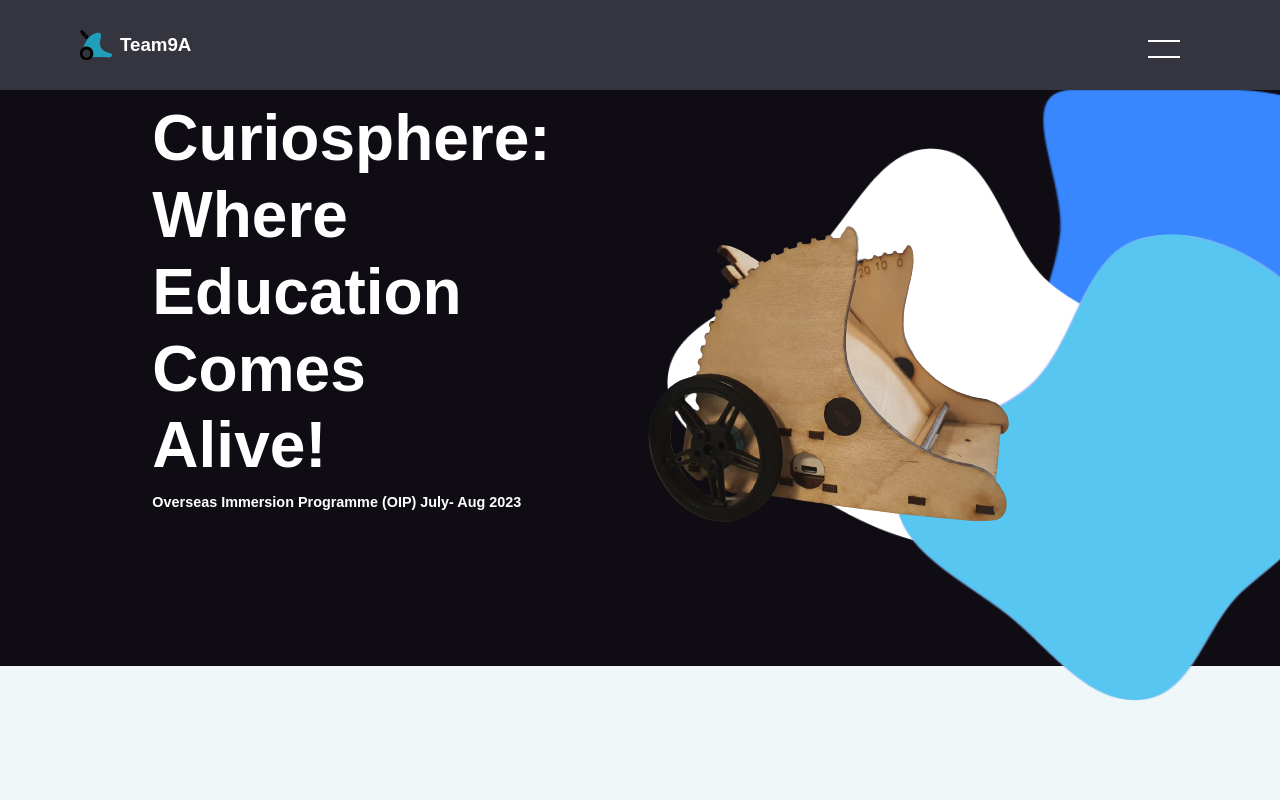
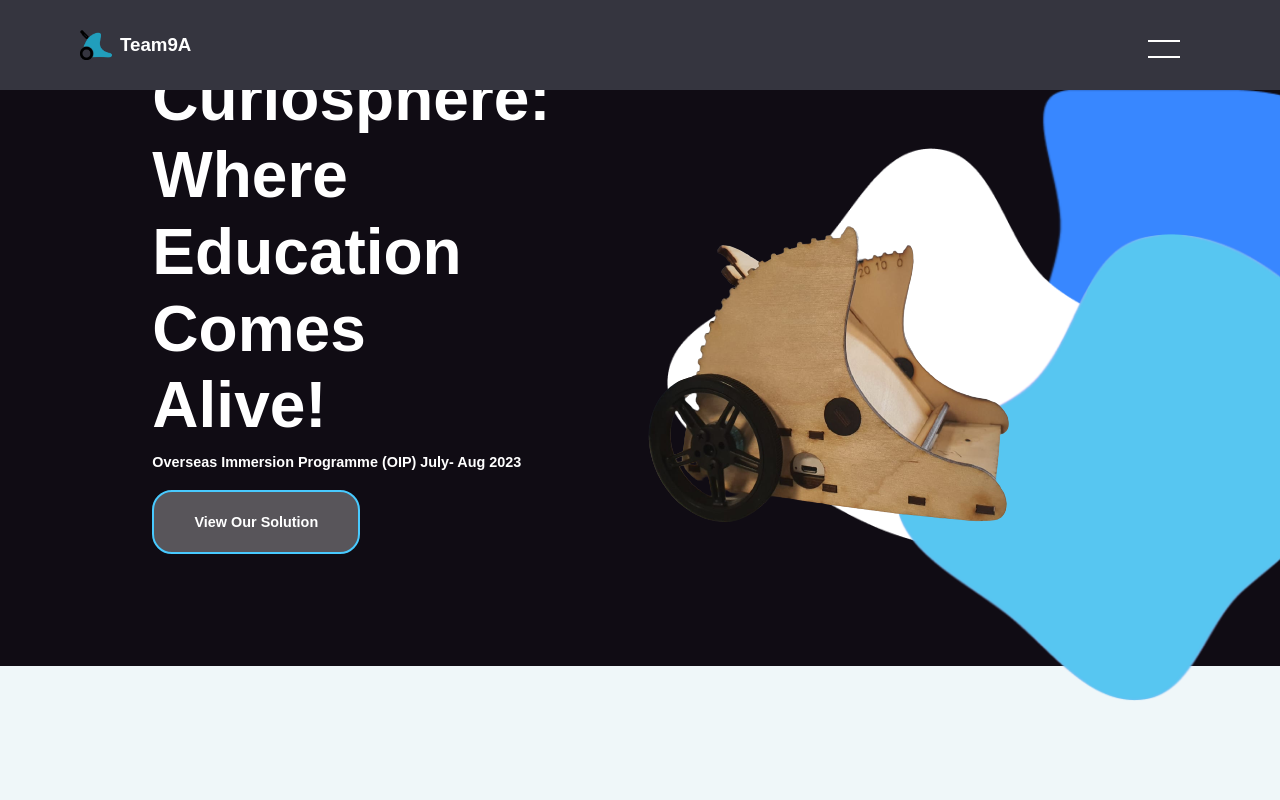
Before and after one commit to Design-and-Innovation-2023/Curiosphere, a React (Create React App) app: page / in a window 1280 px wide. Shown: the top 800 px of the page. Built offline with nearby package versions, Linux system fonts and the light colour scheme.

Commit message:
reflections

```diff
--- a/src/Sections/Hero/index.js
+++ b/src/Sections/Hero/index.js
@@ -178,7 +178,47 @@ const CTA = styled.button`
   }
 `;
 
+const StyledButton = styled.button`
+  background-color: rgba(255, 255, 255, 0.3);
+  color: #fff;
+  padding: 0.5rem 1rem;
+  width: 13rem;
+  height: 4rem;
+  padding: 0 auto;
+  margin-top: 1rem;
+  border: 2px solid #48caff;
+  border-radius: 20px;
+  cursor: pointer;
+  font-size: calc(0.5rem + 0.5vw);
+  font-weight: 700;
+  display: inline-flex;
+  justify-content: center;
+  align-items: center;
+  transition: transform 0.2s;
+
+  @media only screen and (max-width: 48em) {
+    padding: 0.2rem 1rem;
+  }
+  &:hover {
+    transform: scale(1.1);
+  }
+  &:active {
+    transform: scale(0.9);
+  }
+`;
+
 const HeroSection = () => {
+
+  const scrollUp = (id, e) => {
+    e.preventDefault();
+    const element = document.getElementById(id);
+    element.scrollIntoView({
+      behavior: "smooth",
+      block: "start",
+      inline: "nearest",
+    });
+  };
+
   return (
     <HomeSection id="home">
       <Blobs>
@@ -204,11 +244,10 @@ const HeroSection = () => {
               <SubText>
                 Overseas Immersion Programme (OIP) July- Aug 2023
               </SubText>
+            <StyledButton onClick={(e) => scrollUp("solution", e)}>
+            View Our Solution
+          </StyledButton>
           </Wrapper>
-          {/* <CTA>
-            Get in touch &nbsp;
-            <img src={arrow} alt="cta" width="100" height="100" />
-          </CTA> */}
         </Lb>
 
         <MobileSvg
--- a/src/Sections/Reflections/index.js
+++ b/src/Sections/Reflections/index.js
@@ -105,11 +105,13 @@ const Reflections = () => {
         </div>
         <Content>
           <Text>
-            Throughout the 3 weeks spent in University of Glasgow as part of the OIP, we have gotten the chance to meet and work with many different people in a new environment. We are also glad to be part of the process of creating a solution which we hope will be passed on to other groups of designers and expand into something bigger, even after we leave Glasgow. <br /> <br />
+            Throughout the 3 weeks spent in University of Glasgow as part of the OIP, we have gotten the chance to meet and work with many different people in a new environment. <br /> <br />
 
             We've learned a lot of lessons along the way. We realised that the initial step was to build a strong foundation as a team, thus we needed internal agreements or contracts which define the roles that each member should play. Before meeting the project partners we had to align our views and mental models regarding the project so that we can ask useful questions and gain valuable insights during meetings. <br /> <br />
 
-            During prototyping, we get to experiment with different ways to approach the challenge, and also changing our perspectives from us the developers to the end-users when testing the protoypes. This allowed us to fine-tune our designs and improve them based on external feedback and our own takeaways during the whole prototyping process. Some of us had the chance to sharpen our brainstorming skills while others learned the importance of seeing the project from the client's view to form a suitable solution. <br /> <br />
+            During prototyping, we get to experiment with different ways to approach the challenge, and also changing our perspectives from us the developers to the end-users when testing the protoypes. This allowed us to fine-tune our designs and improve them based on external feedback and our own takeaways during the whole prototyping process. We also learned how to improve based on constructive feedback given by our project partners, fellow peers and more. Some of us had the chance to sharpen our brainstorming skills while others learned the significance of seeing the project from different points of view such the client and end-users to form a suitable solution. We've learned the importance of teamwork and will apply it to other aspects of our lives.<br /> <br />
+
+            Lastly, we are glad to be part of the process of creating a solution which we hope will be passed on to other groups of designers and expand into something bigger, even after we leave Glasgow.
           </Text>
 
           <Text style={{marginTop:'100px', marginBottom:'50px'}}>
```
